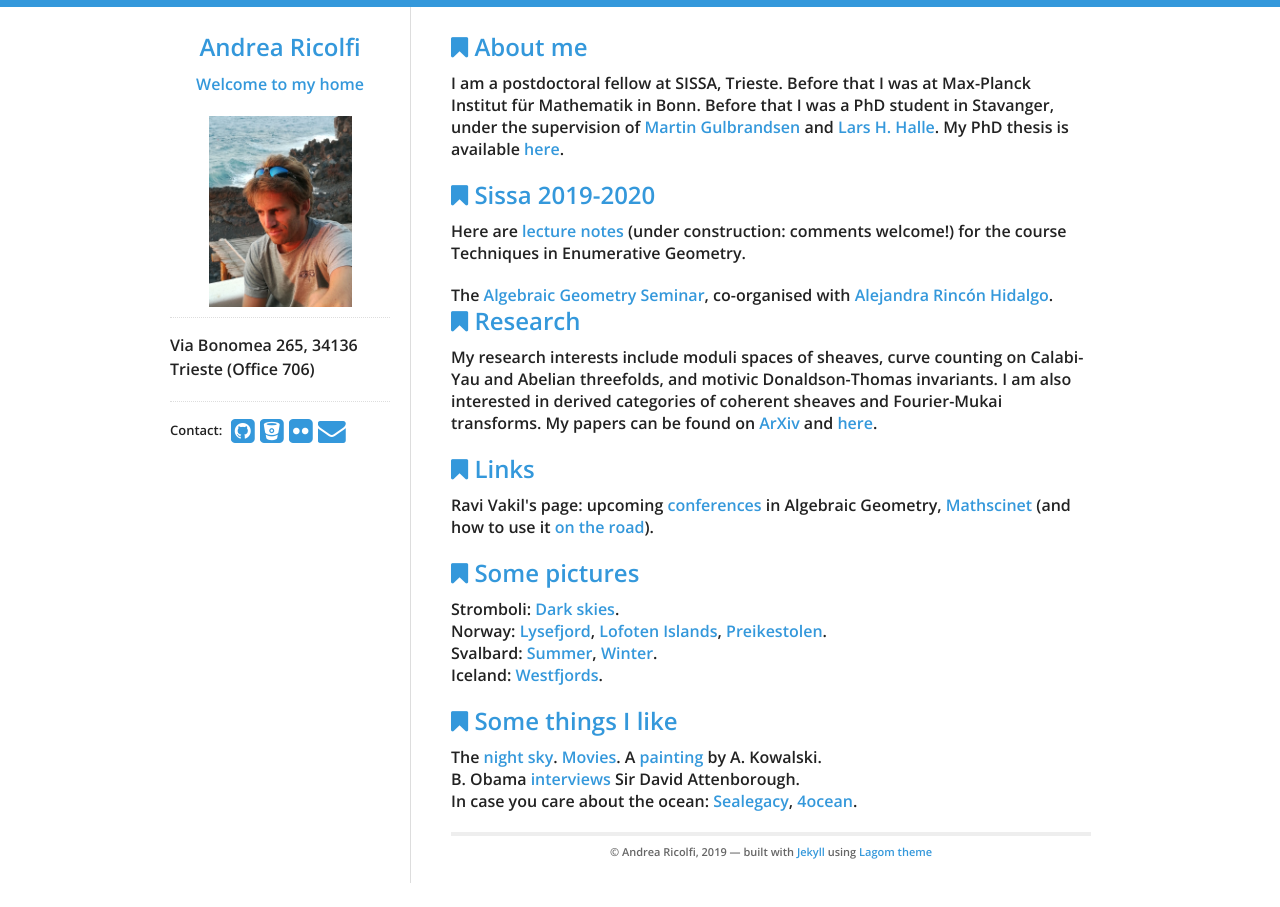
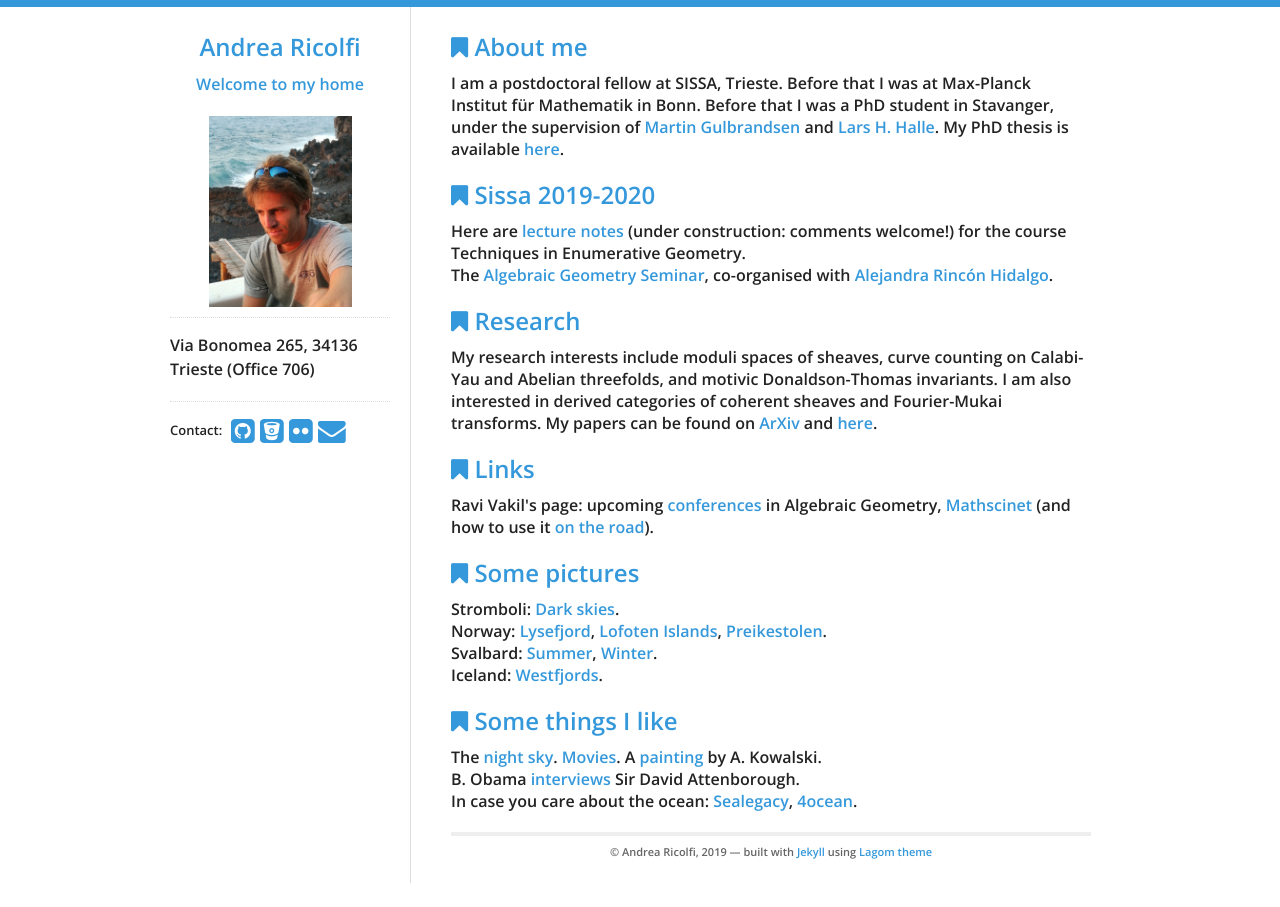
Before and after one commit to atricolfi/atricolfi.github.io, a Jekyll site: the page built from index.html, in a window 1280 px wide. Built offline with Jekyll 4.4.1, drawn with Linux system fonts in a browser that asks for light colours.

Commit message:
Update index.html
changed breakline

```diff
--- a/index.html
+++ b/index.html
@@ -14,9 +14,10 @@ under the supervision of <a href="http://www.ux.uis.no/%7Emartingg/">Martin Gulb
   <div id="home">
   <h2><i class="fa fa-bookmark"></i> Sissa 2019-2020</h2>
  <p>
- Here are <a href="Intro_Enumerative_Geometry.pdf">lecture notes</a> (under construction: comments welcome!) for the course Techniques in Enumerative Geometry.</p>
+ Here are <a href="Intro_Enumerative_Geometry.pdf">lecture notes</a> (under construction: comments welcome!) for the course Techniques in Enumerative Geometry.<br>
 
 The <a href="http://users.ictp.it/~arincon/AGS.html">Algebraic Geometry Seminar</a>, co-organised with <a href="http://users.ictp.it/~arincon/">Alejandra Rincón Hidalgo</a>.
+ </p>
 
 <div id="home">
   <h2><i class="fa fa-bookmark"></i> Research</h2>
```
